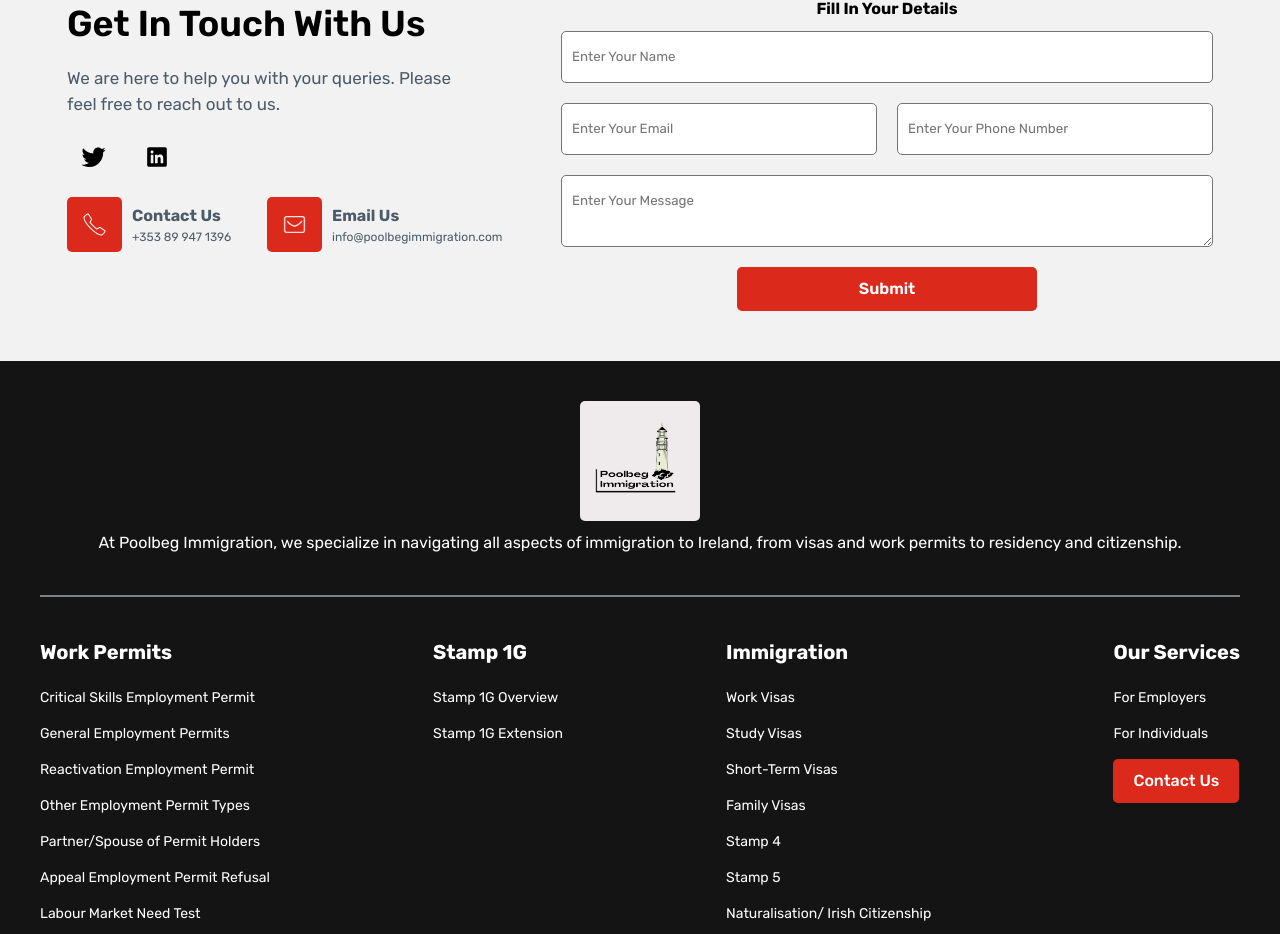
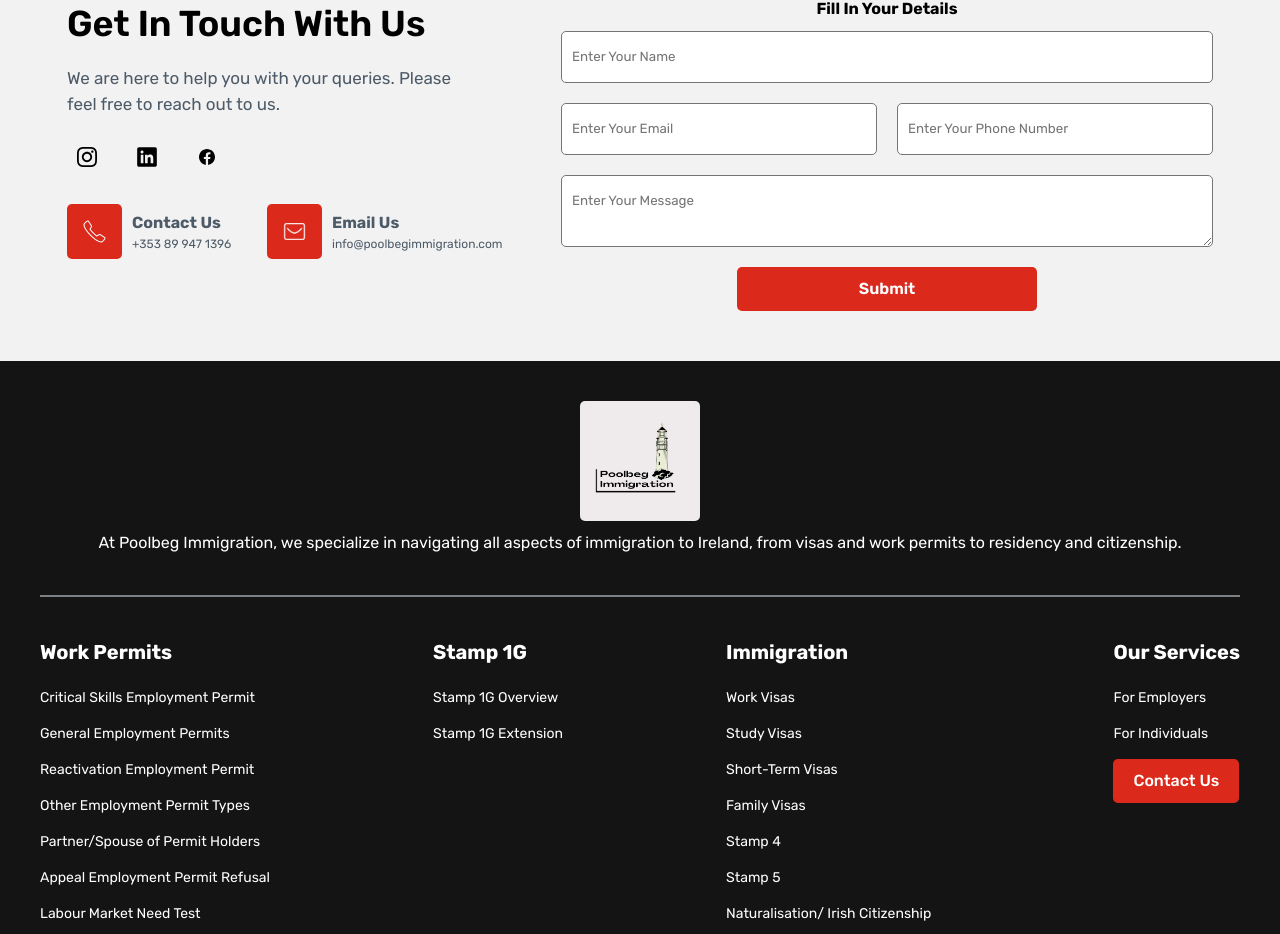
Before and after one commit to TartejBrothers/Poolbeg-Immigration, a React (Create React App) app: page / in a window 1280 px wide. Shown: the part 2552-3486 px from the top of the page. Built offline with nearby package versions, Linux system fonts and the light colour scheme.

Commit message:
Added: External Links

```diff
--- a/src/components/contactform.jsx
+++ b/src/components/contactform.jsx
@@ -5,6 +5,8 @@ import linkedin from "../images/icons/linkedincontact.svg";
 import phonecontact from "../images/icons/phonecontact.png";
 import emailcontact from "../images/icons/emailcontact.png";
 import ContactFormRight from "./contactformright";
+import facebookblack from "../images/icons/facebook.svg";
+import instagramblack from "../images/icons/instagramblack.svg";
 
 export default function ContactForm() {
   return (
@@ -19,10 +21,28 @@ export default function ContactForm() {
           <div className="contactsocials">
             <ul>
               <li>
-                <img src={twitter} alt="Twitter" />
+                <a
+                  href="https://www.instagram.com/poolbegimmigration?igsh=MWR4bnR0NXllaTJ1eA=="
+                  target="_blank"
+                >
+                  <img src={instagramblack} alt="Instagram" />
+                </a>
               </li>
               <li>
-                <img src={linkedin} alt="LinkedIn" />
+                <a
+                  href="https://www.linkedin.com/company/poolbeg-immigration/"
+                  target="_blank"
+                >
+                  <img src={linkedin} alt="LinkedIn" />
+                </a>
+              </li>
+              <li>
+                <a
+                  href="https://www.facebook.com/profile.php?id=61565391312086&mibextid=ZbWKwL"
+                  target="_blank"
+                >
+                  <img src={facebookblack} alt="Facebook" />
+                </a>
               </li>
             </ul>
           </div>
```
Also changed, not shown: src/images/icons/facebook.svg (added), src/images/icons/instagramblack.svg (added).
